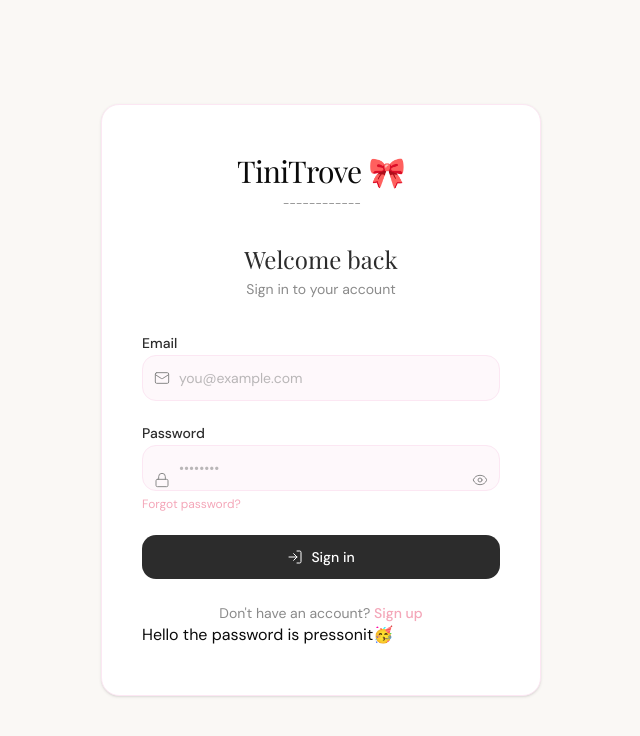
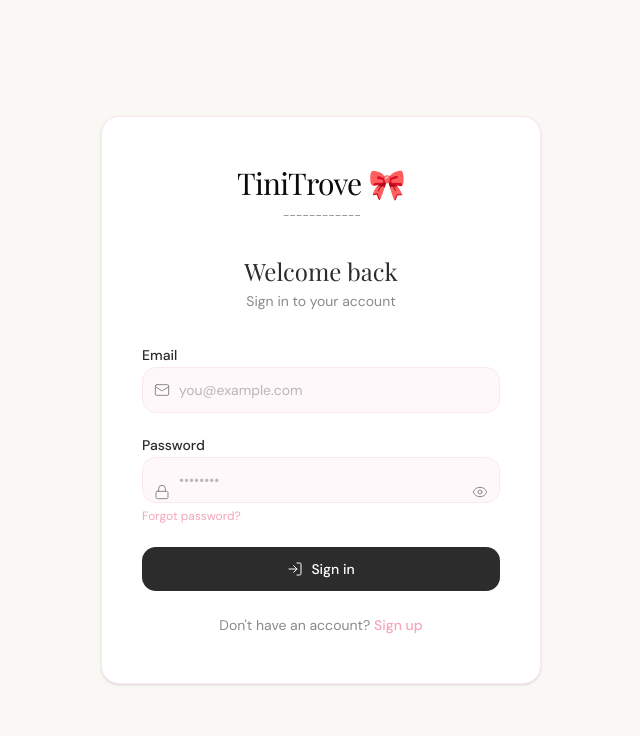
Before and after one commit to Pressatit/Tinitrove, a React (Vite) app in the folder Code/frontend/: page /login in a window 1280 px wide. Shown: the top 736 px of the page, without its empty margins (319-959 px from the left). Built offline with nearby package versions, Linux system fonts and the light colour scheme; no server answers.

Commit message:
Remove challenge display from LoginPage

```diff
--- a/Code/frontend/src/pages/LoginPage.tsx
+++ b/Code/frontend/src/pages/LoginPage.tsx
@@ -189,7 +189,6 @@ export default function LoginPage() {
             Sign up
           </Link>
         </p>
-        <p> Hello the password is pressonit🥳</p>
       </div>
     </div>
   )
```
